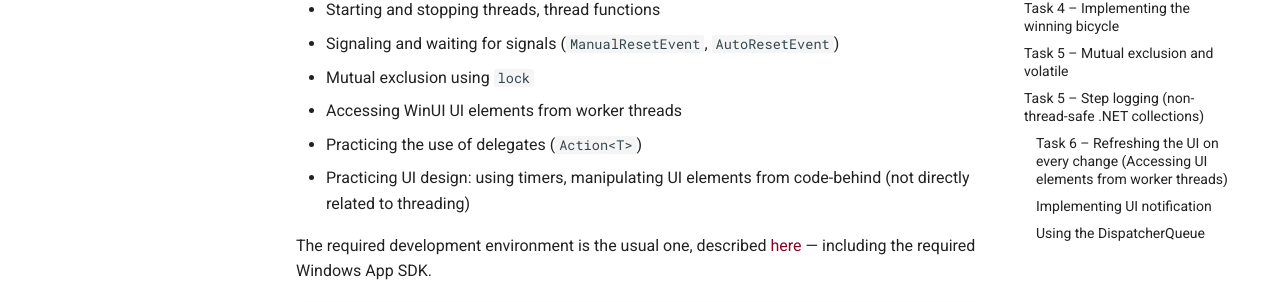
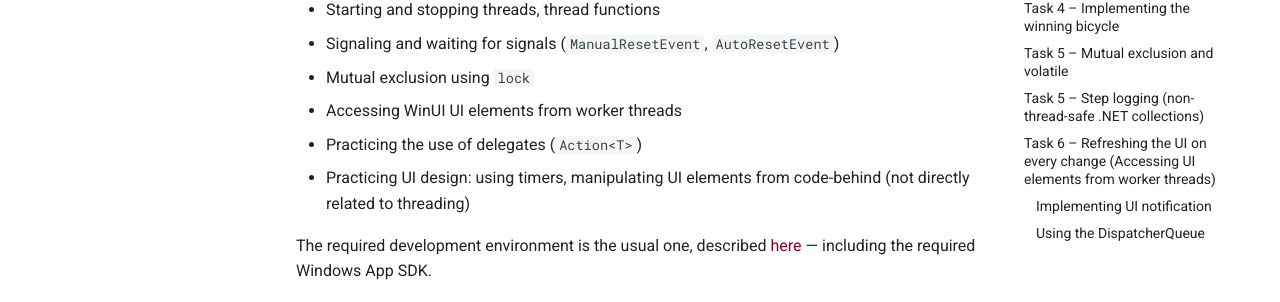
Before and after one commit to bmeviauab00/szoftvertechnikak, an MkDocs documentation site: the page built from docs/hazi/4-tobbszalu-alkalmazasok-fejlesztese/index_eng.md, in a window 1280 px wide. Shown: the part 511-813 px from the top of the page. Built offline with MkDocs 1.6.1 and Material for MkDocs 9.7.7, drawn with Linux system fonts in a browser that asks for light colours; emoji names are drawn with the system emoji font; comment, search, counter and statistics services are not loaded; the version menu is left out.

Commit message:
HW - EN format fix

```diff
--- a/docs/hazi/4-tobbszalu-alkalmazasok-fejlesztese/index_eng.md
+++ b/docs/hazi/4-tobbszalu-alkalmazasok-fejlesztese/index_eng.md
@@ -373,7 +373,7 @@ You don't need to do anything with the logged values (e.g., no need to display t
 !!! Note "Thread-safe collections in System.Collections.Concurrent"
     If you used a suitable collection from the `System.Collections.Concurrent` namespace (e.g., `ConcurrentQueue` instead of `List<T>`), then explicit locking would not be necessary. This namespace contains collection types designed to be thread-safe.
 
-### Task 6 – Refreshing the UI on every change (Accessing UI elements from worker threads)
+## Task 6 – Refreshing the UI on every change (Accessing UI elements from worker threads)
 
 In the current implementation, the UI is refreshed periodically at fixed intervals using a timer. Now, we will replace this solution. Refactor your implementation so that the UI is updated immediately whenever the state of the `Game` changes. The timer-based updates should no longer be used.
 
```
